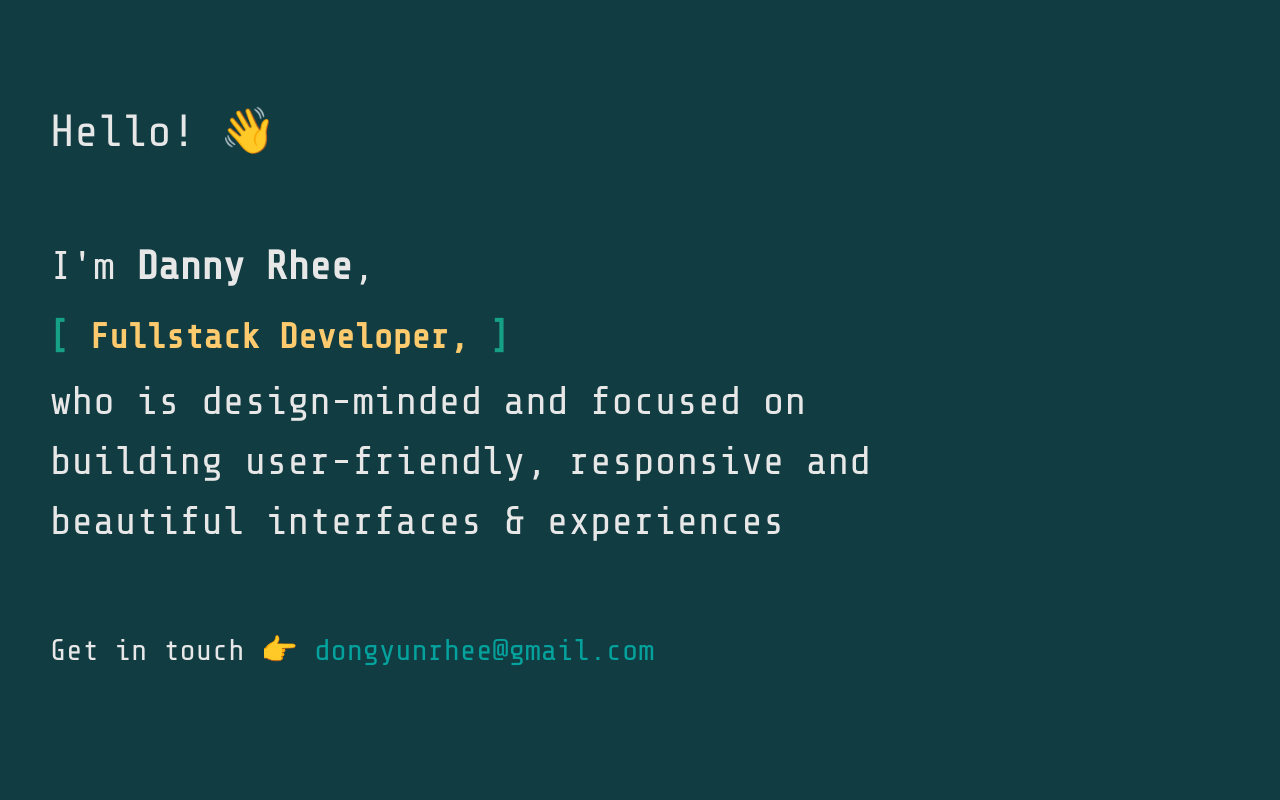
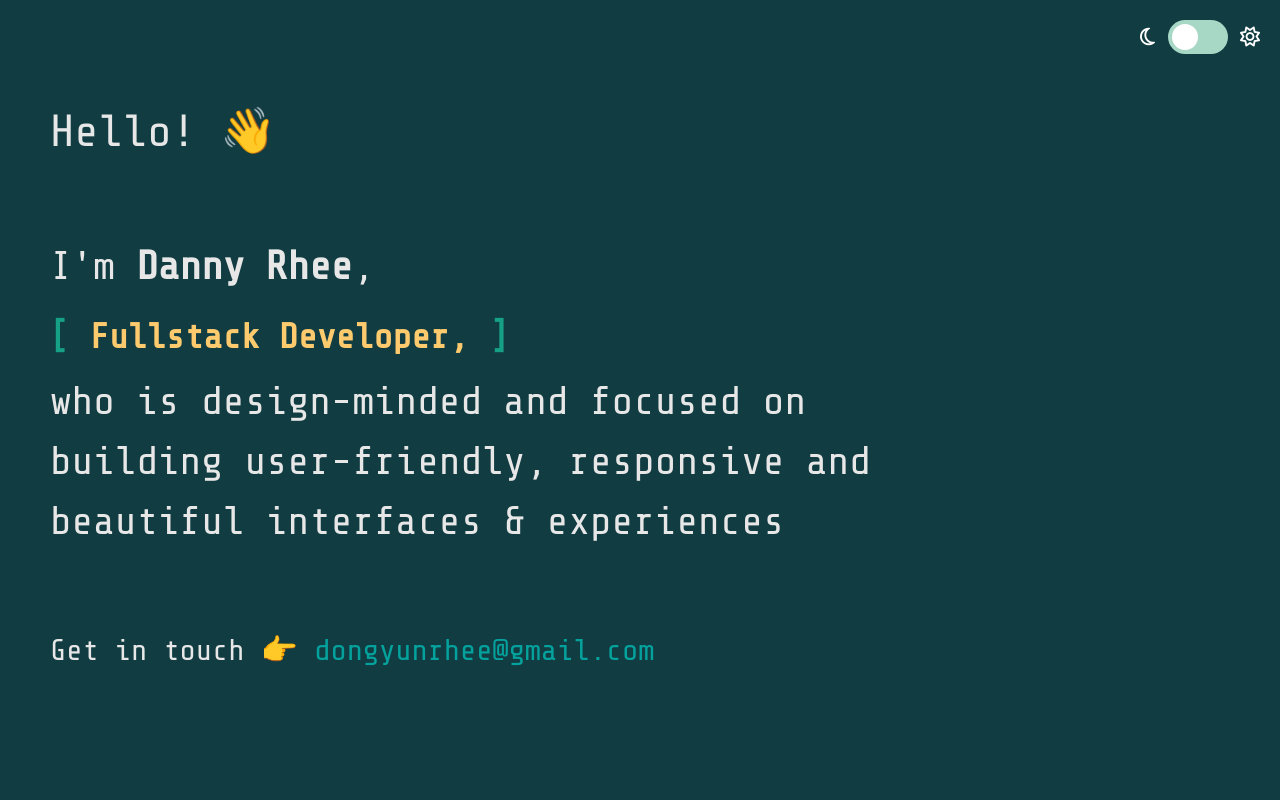
Before and after one commit to Gimorhee/portfolio-v2, a React (Create React App) app: page / in a window 1280 px wide. Shown: the top 800 px of the page. Built offline with nearby package versions, Linux system fonts and the light colour scheme.

Commit message:
Working on Switcher Component

```diff
--- a/public/index.html
+++ b/public/index.html
@@ -28,6 +28,10 @@
       href="https://fonts.googleapis.com/css?family=Share+Tech+Mono&display=swap"
       rel="stylesheet"
     />
+    <script
+      src="https://kit.fontawesome.com/5393659d7c.js"
+      crossorigin="anonymous"
+    ></script>
     <title>React App</title>
   </head>
   <body>
--- a/src/App.js
+++ b/src/App.js
@@ -1,4 +1,5 @@
 import React from "react";
+import Switcher from "./components/Switcher";
 import Header from "./components/Header";
 import Background from "./components/Background";
 import Skills from "./components/Skills";
@@ -8,6 +9,7 @@ import "./App.css";
 function App() {
   return (
     <div className="App">
+      <Switcher />
       <Header />
       <Background />
       <Skills />
--- /dev/null
+++ b/src/components/Switcher.js
@@ -0,0 +1,23 @@
+import React from "react";
+
+import "../css/switcher/switcher.css";
+
+function Switcher() {
+  return (
+    <div className="Switcher-Container">
+      <i className="far fa-moon"></i>
+      <label className="switch">
+        <input type="checkbox" />
+        <span className="slider round"></span>
+      </label>
+      <i className="far fa-sun"></i>
+    </div>
+  );
+}
+
+export default Switcher;
+{
+  /* <div className="Light"></div>
+      <input type="checkbox" />
+      <div className="Dark"></div> */
+}
--- /dev/null
+++ b/src/css/switcher/switcher.css
@@ -0,0 +1,81 @@
+.Switcher-Container {
+  width: 120px;
+  display: -webkit-box;
+  display: -ms-flexbox;
+  display: flex;
+  -webkit-box-pack: justify;
+      -ms-flex-pack: justify;
+          justify-content: space-between;
+  -webkit-box-align: center;
+      -ms-flex-align: center;
+          align-items: center;
+  position: absolute;
+  right: 20px;
+  top: 20px;
+}
+
+.Switcher-Container .fa-sun,
+.Switcher-Container .fa-moon {
+  color: white;
+  font-size: 20px;
+}
+
+.Switcher-Container .switch {
+  position: relative;
+  display: inline-block;
+  width: 60px;
+  height: 34px;
+}
+
+.Switcher-Container .switch input {
+  opacity: 0;
+  width: 0;
+  height: 0;
+}
+
+.Switcher-Container .slider {
+  position: absolute;
+  cursor: pointer;
+  top: 0;
+  left: 0;
+  right: 0;
+  bottom: 0;
+  background-color: #a7d7c5;
+  -webkit-transition: 0.4s;
+  transition: 0.4s;
+}
+
+.Switcher-Container .slider:before {
+  position: absolute;
+  content: "";
+  height: 26px;
+  width: 26px;
+  left: 4px;
+  bottom: 4px;
+  background-color: white;
+  -webkit-transition: 0.4s;
+  transition: 0.4s;
+}
+
+.Switcher-Container input:checked + .slider {
+  background-color: #2196f3;
+}
+
+.Switcher-Container input:focus + .slider {
+  -webkit-box-shadow: 0 0 1px #2196f3;
+          box-shadow: 0 0 1px #2196f3;
+}
+
+.Switcher-Container input:checked + .slider:before {
+  -webkit-transform: translateX(26px);
+  transform: translateX(26px);
+}
+
+.Switcher-Container .slider.round {
+  border-radius: 34px;
+}
+
+.Switcher-Container .slider.round:before {
+  border-radius: 50%;
+}
+/*# sourceMappingURL=switcher.css.map */
--- /dev/null
+++ b/src/css/switcher/switcher.scss
@@ -0,0 +1,74 @@
+.Switcher-Container {
+  width: 120px;
+  display: flex;
+  justify-content: space-between;
+  align-items: center;
+  position: absolute;
+  right: 20px;
+  top: 20px;
+
+  .fa-sun,
+  .fa-moon {
+    color: white;
+    font-size: 20px;
+  }
+
+  .switch {
+    position: relative;
+    display: inline-block;
+    width: 60px;
+    height: 34px;
+  }
+
+  .switch input {
+    opacity: 0;
+    width: 0;
+    height: 0;
+  }
+
+  .slider {
+    position: absolute;
+    cursor: pointer;
+    top: 0;
+    left: 0;
+    right: 0;
+    bottom: 0;
+    background-color: #a7d7c5;
+    -webkit-transition: 0.4s;
+    transition: 0.4s;
+  }
+
+  .slider:before {
+    position: absolute;
+    content: "";
+    height: 26px;
+    width: 26px;
+    left: 4px;
+    bottom: 4px;
+    background-color: white;
+    -webkit-transition: 0.4s;
+    transition: 0.4s;
+  }
+
+  input:checked + .slider {
+    background-color: #2196f3;
+  }
+
+  input:focus + .slider {
+    box-shadow: 0 0 1px #2196f3;
+  }
+
+  input:checked + .slider:before {
+    -webkit-transform: translateX(26px);
+    -ms-transform: translateX(26px);
+    transform: translateX(26px);
+  }
+
+  .slider.round {
+    border-radius: 34px;
+  }
+
+  .slider.round:before {
+    border-radius: 50%;
+  }
+}
```
Also changed, not shown: 1 other file (tests, documents, lock files or other folders).
